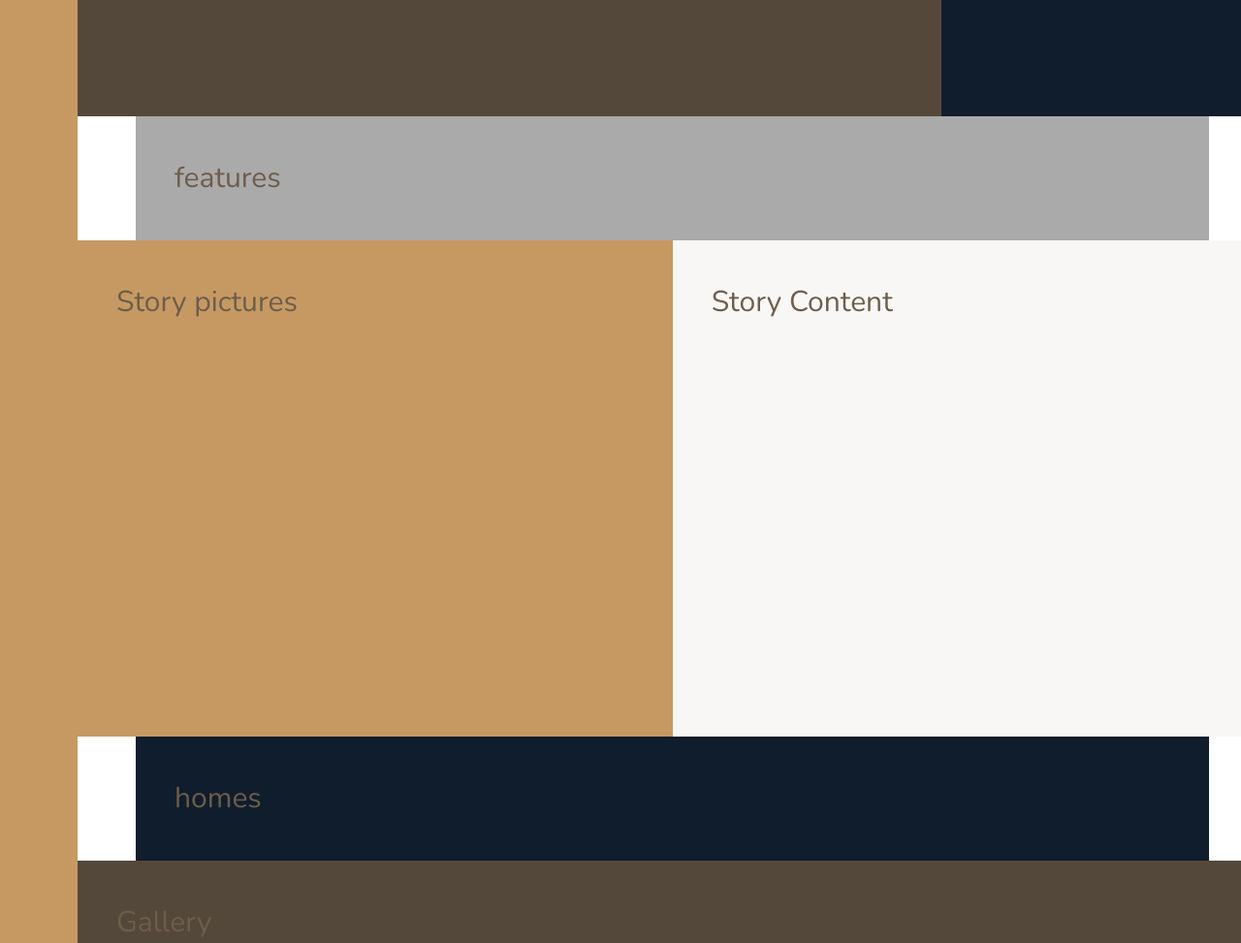
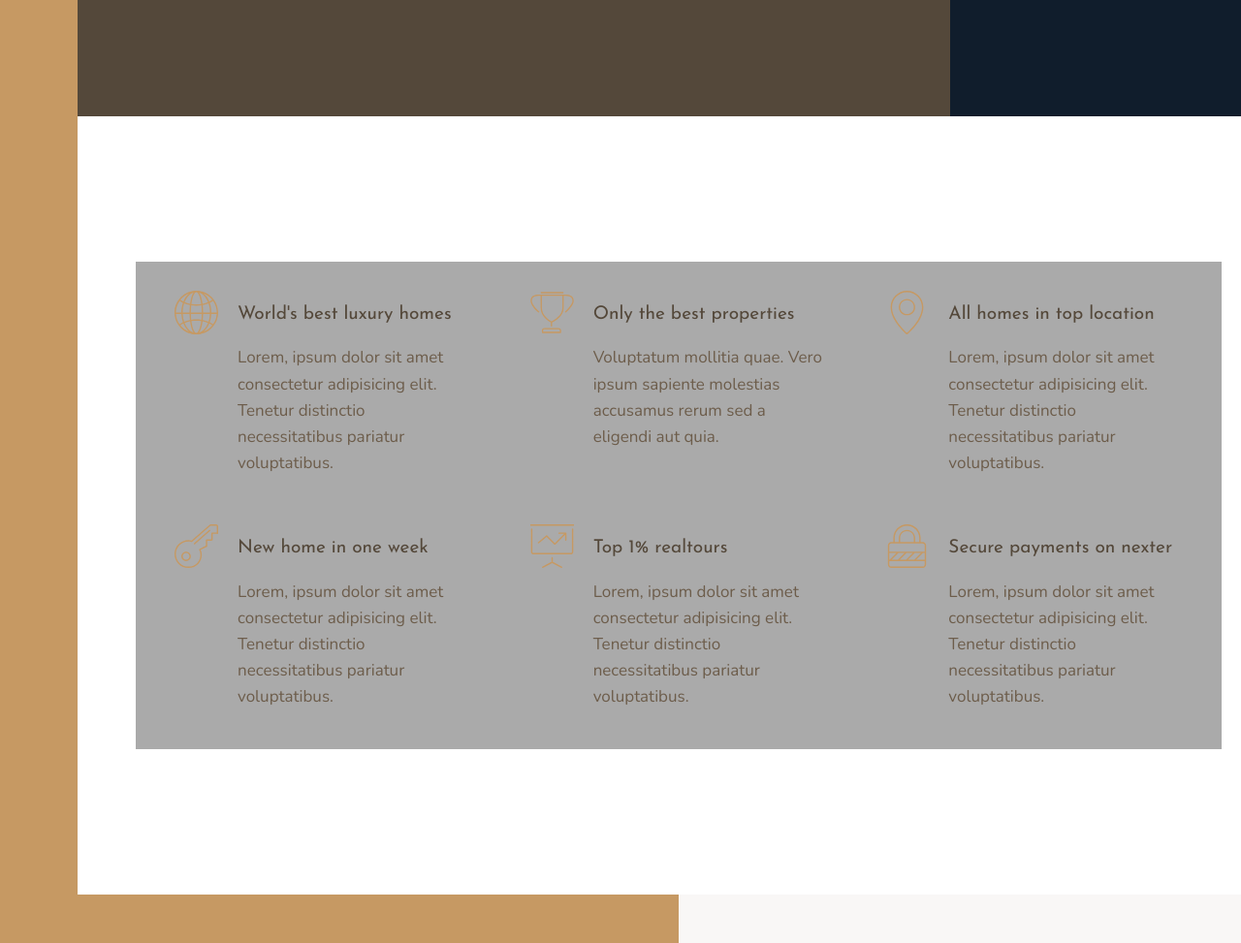
Before and after one commit to Ismailakca/Nexter-Project, a plain HTML site: page index.html in a window 1280 px wide. Shown: the part 520-1493 px from the top of the page at 97% size. Drawn offline with nearby package versions, Linux system fonts and the light colour scheme.

Commit message:
features

```diff
--- a/index.html
+++ b/index.html
@@ -25,7 +25,61 @@
     </div>
 
     <section class="features">
-        features
+        <div class="feature">
+            <svg class="feature__icon">
+                <use xlink:href="img/sprite.svg#icon-global"></use>
+            </svg>
+            <h4 class="heading-4 heading-4--dark">World's best luxury homes</h4>
+            <p class="feature__text">
+                Lorem, ipsum dolor sit amet consectetur adipisicing elit. Tenetur distinctio necessitatibus pariatur voluptatibus.
+            </p>
+        </div>
+        <div class="feature">
+            <svg class="feature__icon">
+                <use xlink:href="img/sprite.svg#icon-trophy"></use>
+            </svg>
+            <h4 class="heading-4 heading-4--dark">Only the best properties</h4>
+            <p class="feature__text">
+                Voluptatum mollitia quae. Vero ipsum sapiente molestias accusamus rerum sed a eligendi aut quia.
+            </p>
+        </div>
+        <div class="feature">
+            <svg class="feature__icon">
+                <use xlink:href="img/sprite.svg#icon-map-pin"></use>
+            </svg>
+            <h4 class="heading-4 heading-4--dark">All homes in top location</h4>
+            <p class="feature__text">
+                Lorem, ipsum dolor sit amet consectetur adipisicing elit. Tenetur distinctio necessitatibus pariatur voluptatibus.
+            </p>
+        </div>
+        <div class="feature">
+            <svg class="feature__icon">
+                <use xlink:href="img/sprite.svg#icon-key"></use>
+            </svg>
+            <h4 class="heading-4 heading-4--dark">New home in one week</h4>
+            <p class="feature__text">
+                Lorem, ipsum dolor sit amet consectetur adipisicing elit. Tenetur distinctio necessitatibus pariatur voluptatibus.
+            </p>
+        </div>
+        <div class="feature">
+            <svg class="feature__icon">
+                <use xlink:href="img/sprite.svg#icon-presentation"></use>
+            </svg>
+            <h4 class="heading-4 heading-4--dark">Top 1% realtours</h4>
+            <p class="feature__text">
+                Lorem, ipsum dolor sit amet consectetur adipisicing elit. Tenetur distinctio necessitatibus pariatur voluptatibus.
+            </p>
+        </div>
+        <div class="feature">
+            <svg class="feature__icon">
+                <use xlink:href="img/sprite.svg#icon-lock"></use>
+            </svg>
+            <h4 class="heading-4 heading-4--dark">Secure payments on nexter</h4>
+            <p class="feature__text">
+                Lorem, ipsum dolor sit amet consectetur adipisicing elit. Tenetur distinctio necessitatibus pariatur voluptatibus.
+            </p>
+        </div>
+
     </section>
 
     <div class="story__pictures">
--- a/scss/_features.scss
+++ b/scss/_features.scss
@@ -1,4 +1,32 @@
 .features{
     background-color: $color-grey-light-2;
     grid-column: center-start / center-end;
+
+    margin: 15rem 0;
+
+    display: grid;
+    //grid-template-columns: repeat(3,1fr);
+    grid-template-columns: repeat(auto-fit,minmax(25rem,1fr));
+    grid-template-rows: auto auto;
+    grid-gap: 6rem;
+    align-items: start;
 }
+
+.feature{
+    display: grid;
+    grid-template-columns: min-content 1fr;
+    grid-row-gap: 1.5rem;
+    grid-column-gap: 2rem;
+
+    &__icon{
+        fill: $color-primary;
+        width: 4.5rem;
+        height: 4.5rem;
+        grid-row: 1 /span 2;
+        transform: translateY(-1rem);
+    }
+
+    &__text{
+        font-size: 1.7rem;
+    }
+}
--- a/scss/_typography.scss
+++ b/scss/_typography.scss
@@ -0,0 +1,24 @@
+%heading{
+    font-family: $font-display;
+    font-weight: 400;
+}
+
+.heading-1{
+    @extend %heading;
+}
+
+.heading-2{
+    @extend %heading;
+}
+
+.heading-3{
+    @extend %heading;
+}
+
+.heading-4{
+    @extend %heading;
+    font-size: 1.9rem;
+
+    &--light{color:$color-grey-light-1;}
+    &--dark{color:$color-grey-dark-1;}
+}
```
Also changed, not shown: css/main.css, 1 other file.
